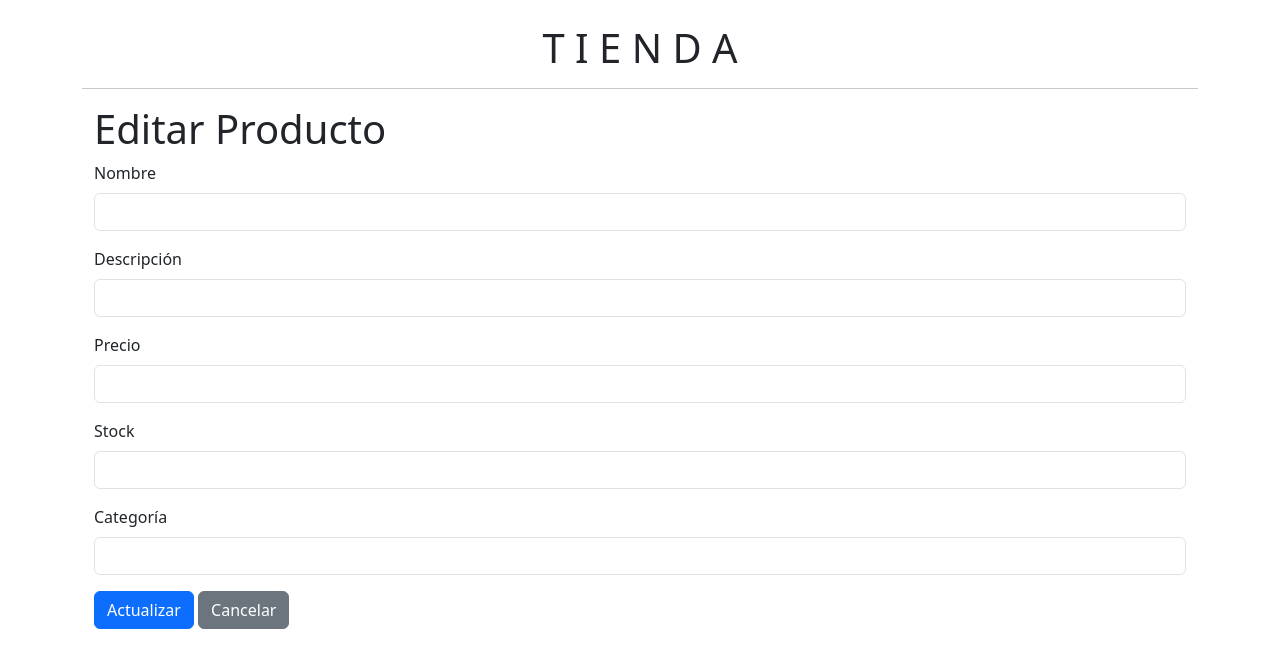
After one commit to DiegoHG-dev-M/tienda-electronica, a Flask app: template templates/editar.html in a window 1280 px wide. The commit adds this page. Shown: the top 668 px of the page. Run offline with Flask 3, Linux system fonts and the light colour scheme; the template is opened without the code that fills it, so the values that code supplies are empty.

Commit message:
tienda-v4-actualizar

```diff
--- a/app.py
+++ b/app.py
@@ -62,6 +62,20 @@ def crear_producto():
 
     return render_template('crear_producto.html')
 
+#EDitar
+@app.route('/productos/editar/<int:id>', methods=['GET', 'POST'])
+def editar_producto(id):
+    producto = Producto.query.get_or_404(id)
+    if request.method == 'POST':
+        producto.nombre = request.form['nombre']
+        producto.descripcion = request.form['descripcion']
+        producto.precio = request.form['precio']
+        producto.stock = request.form['stock']
+        producto.categoria_id = request.form['categoria_id']
+        db.session.commit()
+        return redirect(url_for('index'))
+    return render_template('editar.html', producto=producto)
+
 #Ruta /tienda
 @app.route('/tienda')
 def getTienda():
--- /dev/null
+++ b/templates/editar.html
@@ -0,0 +1,32 @@
+{% extends 'base.html' %}
+
+{% block title %}Editar Producto{% endblock %}
+
+{% block content %}
+<h1>Editar Producto</h1>
+
+<form method="POST">
+    <div class="mb-3">
+        <label class="form-label">Nombre</label>
+        <input type="text" name="nombre" class="form-control" value="{{ producto.nombre }}" required>
+    </div>
+    <div class="mb-3">
+        <label class="form-label">Descripción</label>
+        <input type="text" name="descripcion" class="form-control" value="{{ producto.descripcion }}" required>
+    </div>
+    <div class="mb-3">
+        <label class="form-label">Precio</label>
+        <input type="number" step="0.01" name="precio" class="form-control" value="{{ producto.precio }}" required>
+    </div>
+    <div class="mb-3">
+        <label class="form-label">Stock</label>
+        <input type="number" name="stock" class="form-control" value="{{ producto.stock }}" required>
+    </div>
+    <div class="mb-3">
+        <label class="form-label">Categoría</label>
+        <input type="number" name="categoria_id" class="form-control" value="{{ producto.categoria_id }}" required>
+    </div>
+    <button type="submit" class="btn btn-primary">Actualizar</button>
+    <a href="{{ url_for('index') }}" class="btn btn-secondary">Cancelar</a>
+</form>
+{% endblock %}
--- a/templates/index.html
+++ b/templates/index.html
@@ -29,8 +29,10 @@
             <td>${{ producto.precio }}</td>
             <td>{{ producto.stock }}</td>
             <td>{{ producto.categoria_id }}</td>
+            <td>
 
-
+                <a href="{{ url_for('editar_producto', id=producto.id) }}" class="btn btn-warning">Actualizar</a>
+            </td>
         </tr>
         {% else %}
         <tr>
```
